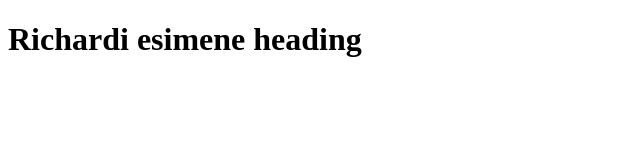
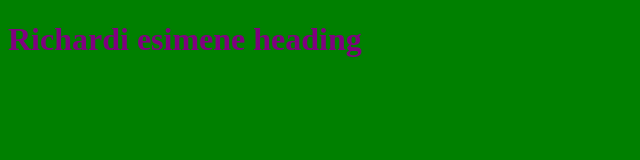
Before and after one commit to HaHaVee/teineryhm, a plain HTML site: page Richardi esimene html.html in a window 1280 px wide. Shown: the whole page, without its empty margins (0-640 px from the left). Drawn offline with Linux system fonts and the light colour scheme.

Commit message:
Richardi esimene css ja html
css ja html

```diff
--- /dev/null
+++ b/Richardi esimene css.css
@@ -0,0 +1,4 @@
+body{
+	background-color: green;
+	color: purple;
+}
--- a/Richardi esimene html.html
+++ b/Richardi esimene html.html
@@ -2,6 +2,7 @@
 <html>
 <head>
 	<title>Richardi html</title>
+	<link rel="stylesheet" type="text/css" href="Richardi esimene css.css">
 </head>
 <body>
 	<h1>Richardi esimene heading</h1>
```
